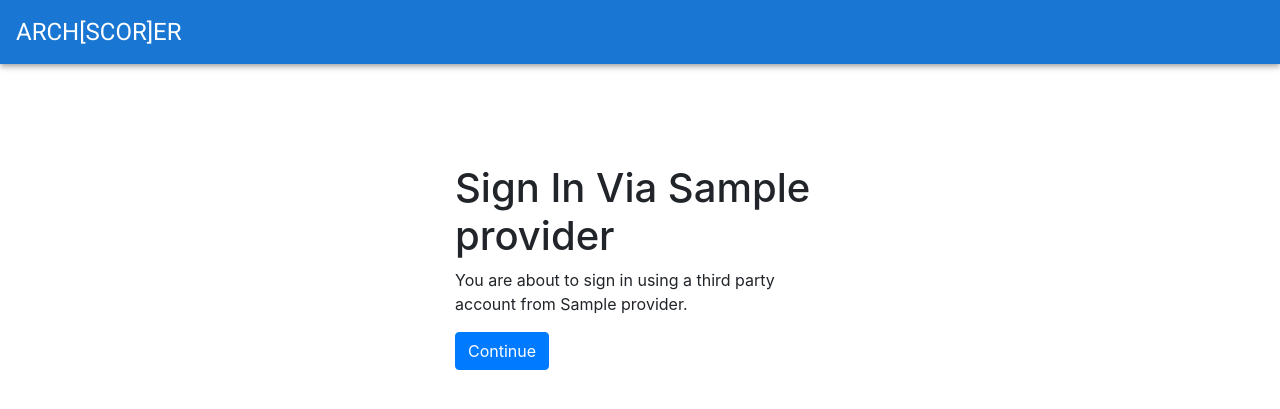
After one commit to archscorer/archscorer, a Django app: template django/backend/templates/socialaccount/login.html in a window 1280 px wide. The commit adds this page. Shown: the top 409 px of the page. Run offline with Django 3.2, Linux system fonts and the light colour scheme; the template is opened without the code that fills it: most values are stand-ins (such as "Sample title", 1, 10 or a date in 2020); some libraries are stand-ins or nearby versions.

```diff
--- a/django/backend/templates/account/base.html
+++ b/django/backend/templates/account/base.html
@@ -6,6 +6,7 @@
     {% block extra_head %}
     {% endblock %}
     <meta charset="utf-8">
+    <meta name="referrer" content="origin">
     <meta name="viewport" content="width=device-width, initial-scale=1, shrink-to-fit=no">
     <link rel="stylesheet" href="https://fonts.googleapis.com/css?family=Roboto:100,300,400,500,700,900">
     <link rel="stylesheet" href="https://stackpath.bootstrapcdn.com/bootstrap/4.4.1/css/bootstrap.min.css" integrity="sha384-Vkoo8x4CGsO3+Hhxv8T/Q5PaXtkKtu6ug5TOeNV6gBiFeWPGFN9MuhOf23Q9Ifjh" crossorigin="anonymous">
--- /dev/null
+++ b/django/backend/templates/socialaccount/login.html
@@ -0,0 +1,21 @@
+{% extends "socialaccount/base.html" %}
+{% load i18n %}
+
+{% block head_title %}{% trans "Sign In" %}{% endblock %}
+
+{% block content %}
+{% if process == "connect" %}
+<h1>{% blocktrans with provider.name as provider %}Connect {{ provider }}{% endblocktrans %}</h1>
+
+<p>{% blocktrans with provider.name as provider %}You are about to connect a new third party account from {{ provider }}.{% endblocktrans %}</p>
+{% else %}
+<h1>{% blocktrans with provider.name as provider %}Sign In Via {{ provider }}{% endblocktrans %}</h1>
+
+<p>{% blocktrans with provider.name as provider %}You are about to sign in using a third party account from {{ provider }}.{% endblocktrans %}</p>
+{% endif %}
+
+<form method="post">
+  {% csrf_token %}
+  <button class="btn btn-primary" type="submit">{% trans "Continue" %}</button>
+</form>
+{% endblock %}
```
